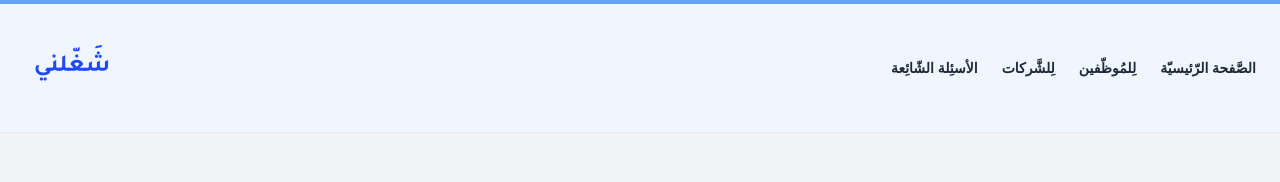
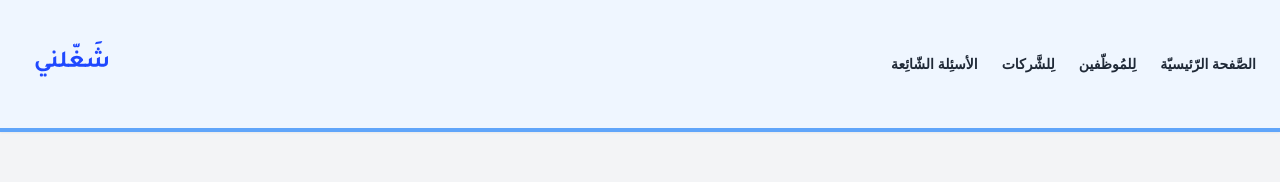
Before and after one commit to Zyadhanano/shaghelni-landing, a Next.js app: page / in a window 1280 px wide. Shown: the top 182 px of the page. Built offline with nearby package versions, Linux system fonts and the light colour scheme.

Commit message:
Update index.js

```diff
--- a/pages/index.js
+++ b/pages/index.js
@@ -90,7 +90,7 @@ const faqItems = [
   <link rel="icon" href="/favicon.ico" />
 </Head>
 
-<header className="sticky top-0 z-50 bg-blue-50 shadow-sm border-t-4 border-blue-400">
+<header className="sticky top-0 z-50 bg-blue-50 shadow-sm border-b-4 border-blue-400">
       <nav className="flex flex-row-reverse justify-between items-center px-6 py-4">
   {/* Logo on the left side (visually) */}
   <div className="flex items-center">
```
